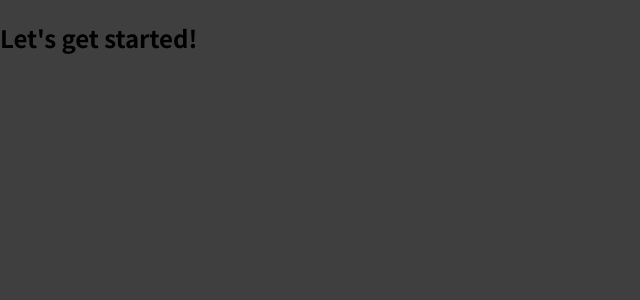
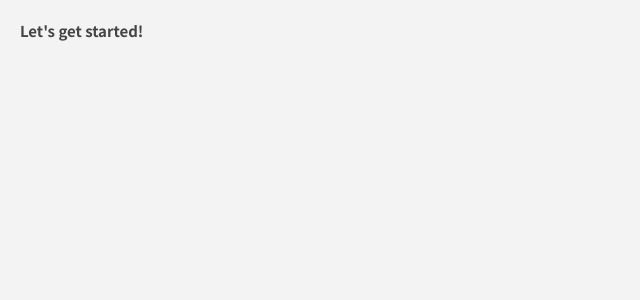
Before and after one commit to devBayo/Bankist-react-, a JavaScript app: page / in a window 1280 px wide. Shown: the top 300 px of the page, without its empty margins (0-640 px from the left). Built offline with nearby package versions, Linux system fonts and the light colour scheme.

Commit message:
added base styles

```diff
--- a/src/index.css
+++ b/src/index.css
@@ -1,14 +1,25 @@
 @import url('https://fonts.googleapis.com/css2?family=Noto+Sans+JP:wght@400;700&display=swap');
 
-* {
-  box-sizing: border-box;
+*,
+*::after,
+*::before {
+  padding: 0;
+  margin: 0;
+  box-sizing: inherit;
 }
 
 html {
-  font-family: 'Noto Sans JP', sans-serif;
+  font-size: 62.5%;
+  box-sizing: border-box;
+  overflow-x: hidden;
 }
 
 body {
   margin: 0;
-  background-color: #3f3f3f;
+  background-color: #f3f3f3;
+  height: 100vh;
+  padding: 2rem;
+  overflow-x: hidden;
+  font-family: 'Noto Sans JP', sans-serif;
+  color: #444;
 }
```
